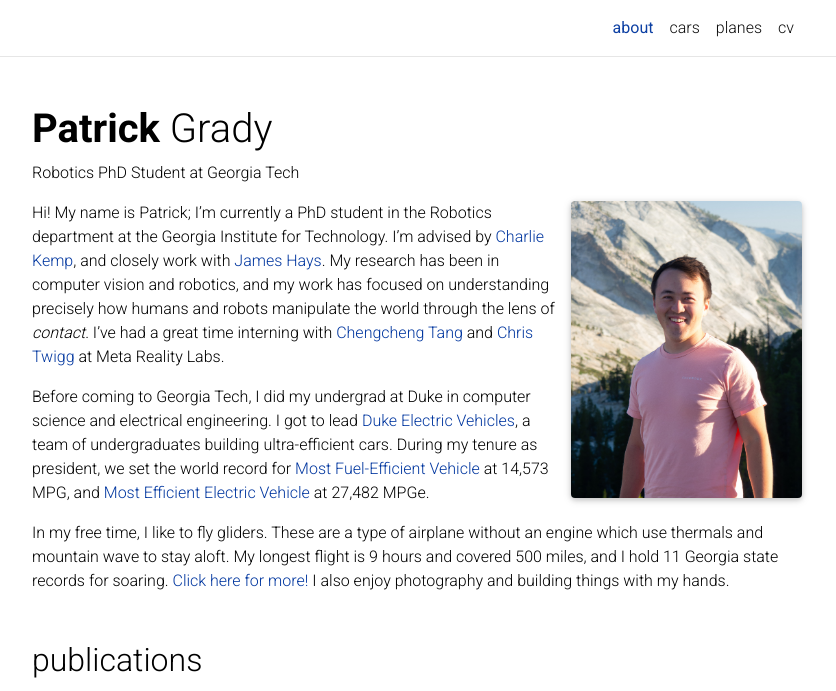
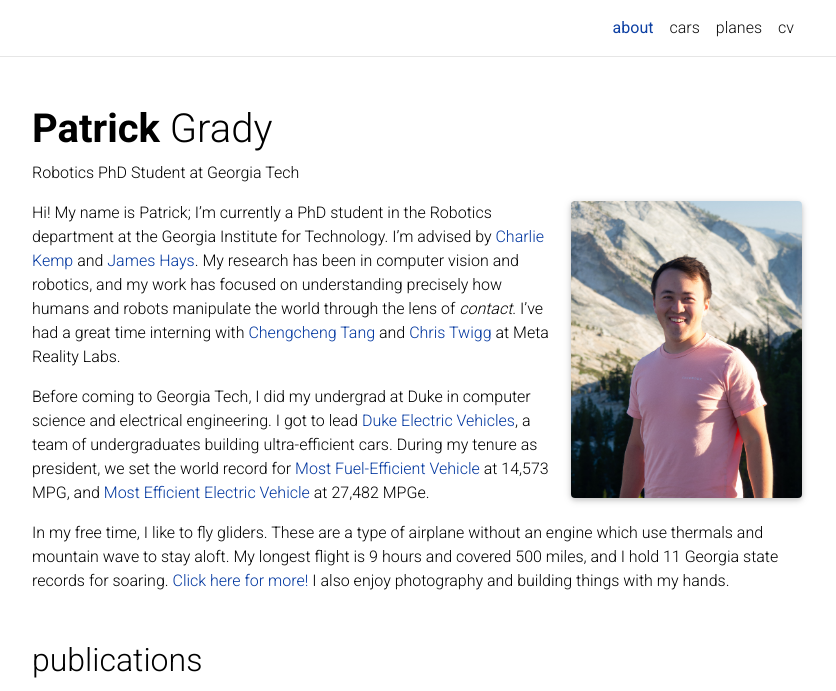
Before and after one commit to pgrady3/pgrady3.github.io, a Jekyll site: the page built from _pages/about.md, in a window 1280 px wide and 900 px high, cut to the strip 0-691 px from the top of the window. Shown: the whole strip, without its empty margins (223-1059 px from the left). Built offline with Jekyll 4.4.1, drawn with Linux system fonts in a browser that asks for light colours; comment, search, counter and statistics services are not loaded; a style sheet for code colours, icons or effects is not loaded.

Commit message:
Update advisors

```diff
--- a/_pages/about.md
+++ b/_pages/about.md
@@ -17,7 +17,7 @@ social: true  # includes social icons at the bottom of the page
 ---
 
 
-Hi! My name is Patrick; I'm currently a PhD student in the Robotics department at the Georgia Institute for Technology. I'm advised by [Charlie Kemp](https://charliekemp.com/), and closely work with [James Hays](https://faculty.cc.gatech.edu/~hays/). My research has been in computer vision and robotics, and my work has focused on understanding precisely how humans and robots manipulate the world through the lens of *contact*. I've had a great time interning with [Chengcheng Tang](https://scholar.google.com/citations?user=WbG27wQAAAAJ&hl=en) and [Chris Twigg](https://scholar.google.com/citations?user=aN-lQ0sAAAAJ&hl=en) at Meta Reality Labs.
+Hi! My name is Patrick; I'm currently a PhD student in the Robotics department at the Georgia Institute for Technology. I'm advised by [Charlie Kemp](https://charliekemp.com/) and [James Hays](https://faculty.cc.gatech.edu/~hays/). My research has been in computer vision and robotics, and my work has focused on understanding precisely how humans and robots manipulate the world through the lens of *contact*. I've had a great time interning with [Chengcheng Tang](https://scholar.google.com/citations?user=WbG27wQAAAAJ&hl=en) and [Chris Twigg](https://scholar.google.com/citations?user=aN-lQ0sAAAAJ&hl=en) at Meta Reality Labs.
 
 Before coming to Georgia Tech, I did my undergrad at Duke in computer science and electrical engineering. I got to lead [Duke Electric Vehicles](http://www.duke-ev.org/), a team of undergraduates building ultra-efficient cars. During my tenure as president, we set the world record for [Most Fuel-Efficient Vehicle](https://pratt.duke.edu/about/news/duke-students-break-guinness-world-record-fuel-efficiency) at 14,573 MPG, and [Most Efficient Electric Vehicle](https://pratt.duke.edu/about/news/duke-student-team-wins-second-guinness-world-record-vehicle-efficiency) at 27,482 MPGe.
 
```
